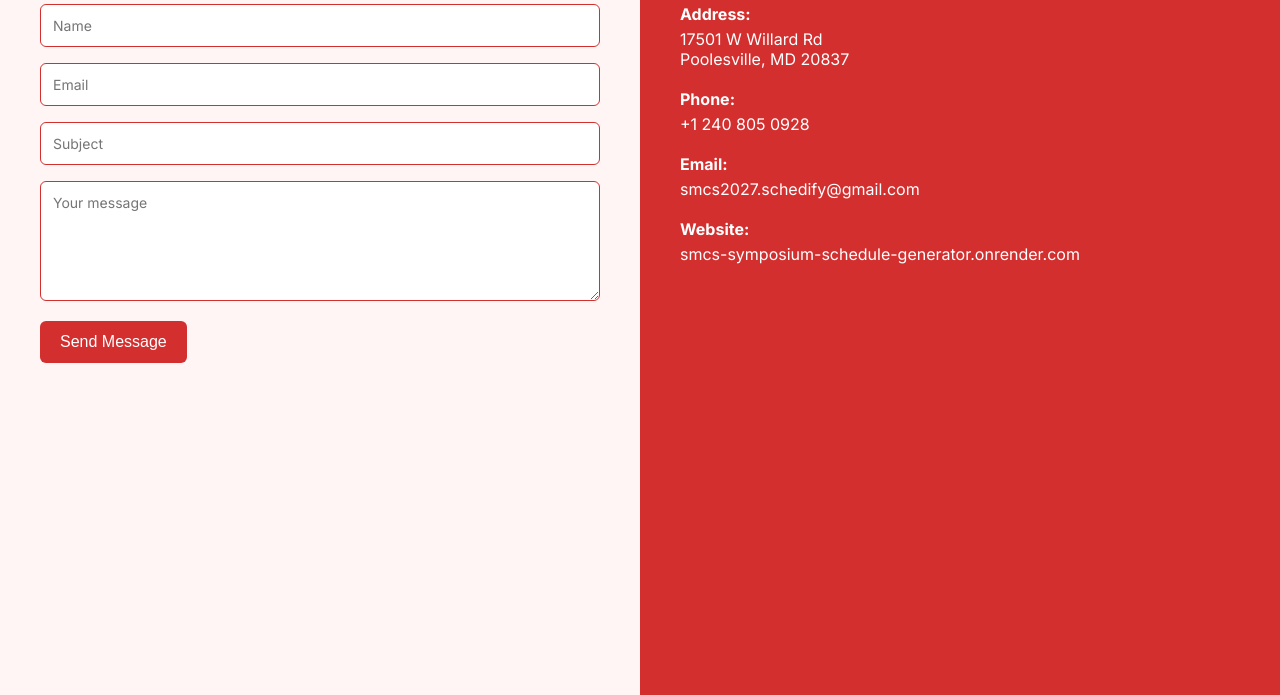
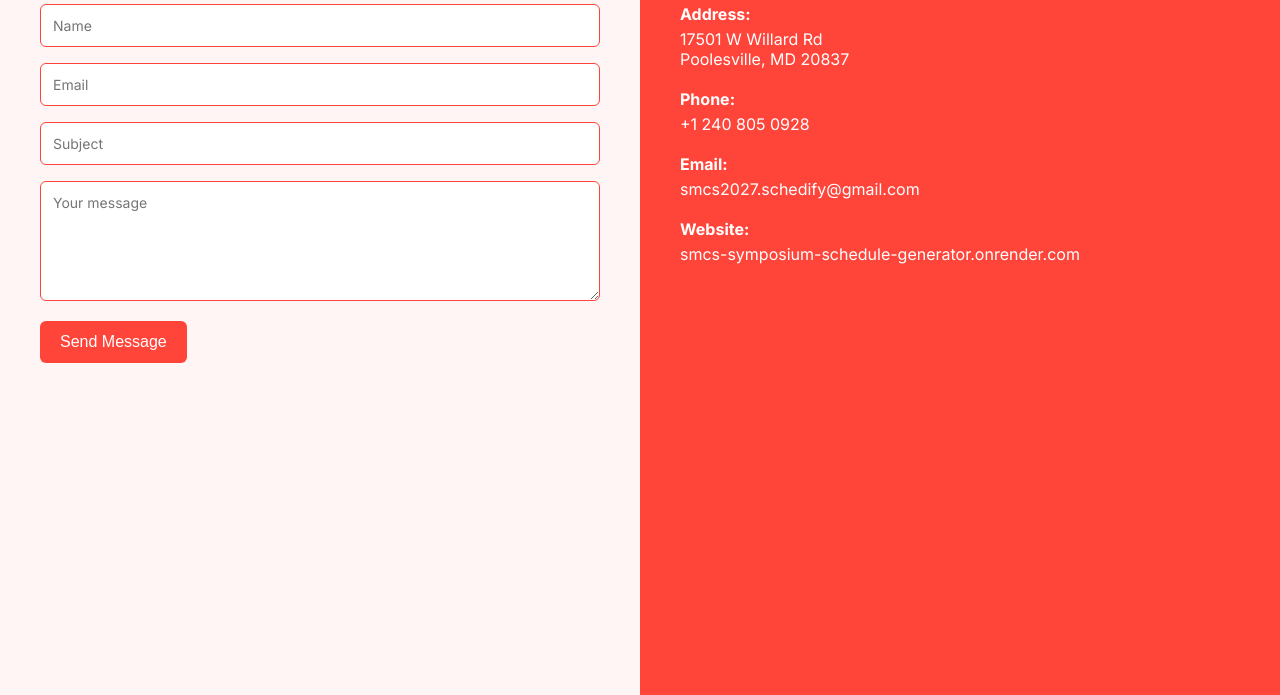
Before and after one commit to BoogerFlicker12/ClientProject, a website: page public/contact.html in a window 1280 px wide. Shown: the part 105-800 px from the top of the page. Drawn offline with Linux system fonts and the light colour scheme.

Commit message:
Changed red to pastel red

```diff
--- a/public/contact.html
+++ b/public/contact.html
@@ -29,7 +29,7 @@
     }
 
     .info-section {
-      background-color: #d32f2f;
+      background-color: #FF443A;
       color: white;
     }
 
@@ -46,7 +46,7 @@
       width: 100%;
       padding: 12px;
       margin-bottom: 16px;
-      border: 1px solid #d32f2f;
+      border: 1px solid #FF443A;
       border-radius: 6px;
       box-sizing: border-box;
       font-family: 'Inter', sans-serif;
@@ -59,7 +59,7 @@
     }
 
     button {
-      background-color: #d32f2f;
+      background-color: #FF443A;
       color: white;
       border: none;
       padding: 12px 20px;
```
Also changed, not shown: public/index.html (+1 -1 lines).
